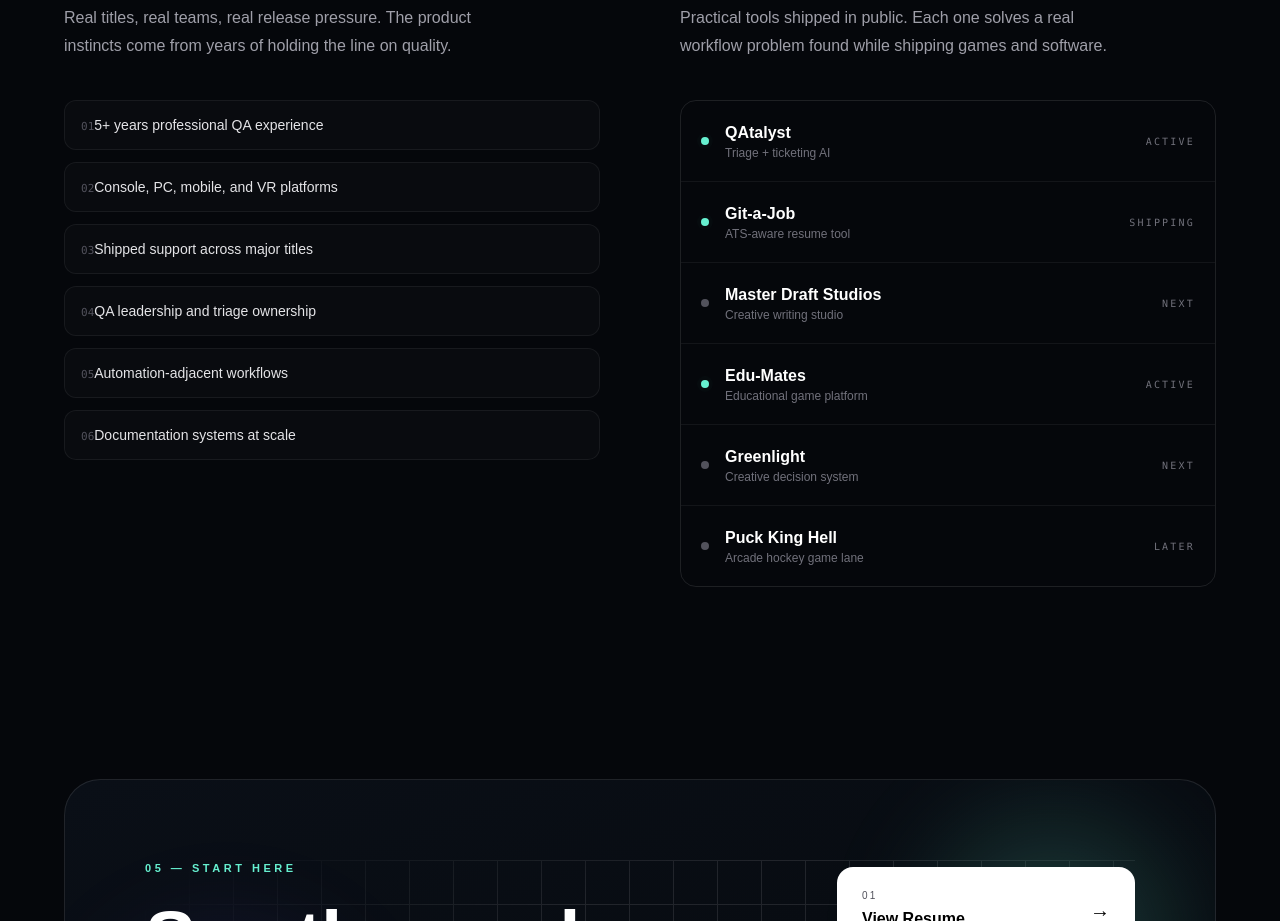
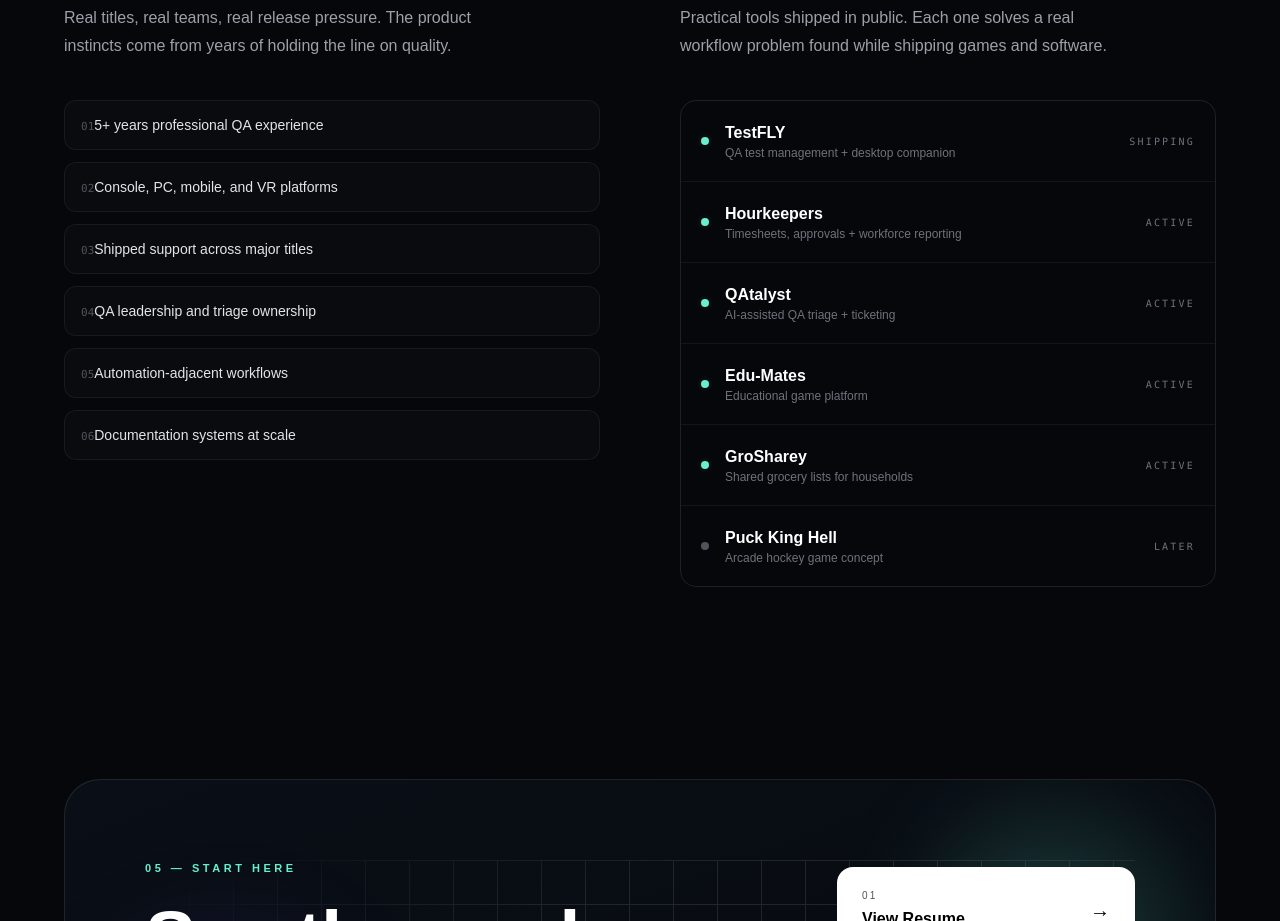
Before and after one commit to KingCarni/TopSecret-Games, a Next.js app: page / in a window 1280 px wide. Shown: the part 3360-4281 px from the top of the page. Built offline with nearby package versions, Linux system fonts and the light colour scheme.

Commit message:
Align projects grid and Always Building with featured project slate

```diff
--- a/components/topsecret/home/BuildShowcase.tsx
+++ b/components/topsecret/home/BuildShowcase.tsx
@@ -10,12 +10,12 @@ const qaProof = [
 ];
 
 const labBuilds = [
-  { name: "QAtalyst", phase: "active", note: "Triage + ticketing AI" },
-  { name: "Git-a-Job", phase: "shipping", note: "ATS-aware resume tool" },
-  { name: "Master Draft Studios", phase: "next", note: "Creative writing studio" },
+  { name: "TestFLY", phase: "shipping", note: "QA test management + desktop companion" },
+  { name: "Hourkeepers", phase: "active", note: "Timesheets, approvals + workforce reporting" },
+  { name: "QAtalyst", phase: "active", note: "AI-assisted QA triage + ticketing" },
   { name: "Edu-Mates", phase: "active", note: "Educational game platform" },
-  { name: "Greenlight", phase: "next", note: "Creative decision system" },
-  { name: ["Puck King", "Hell"].join(" "), phase: "later", note: "Arcade hockey game lane" },
+  { name: "GroSharey", phase: "active", note: "Shared grocery lists for households" },
+  { name: "Puck King Hell", phase: "later", note: "Arcade hockey game concept" },
 ];
 
 export default function BuildShowcase() {
```
